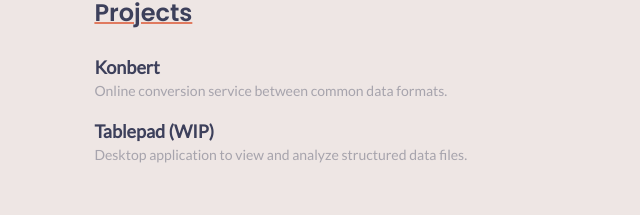
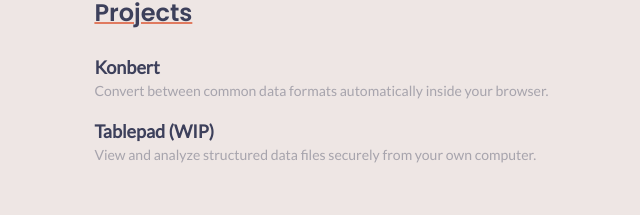
Before and after one commit to boudra/moboudra.com, a Next.js app: page / in a window 1280 px wide. Shown: the part 139-354 px from the top of the page, without its empty margins (260-900 px from the left). Built offline with nearby package versions, Linux system fonts and the light colour scheme.

Commit message:
update projects copy

```diff
--- a/pages/index.js
+++ b/pages/index.js
@@ -27,13 +27,14 @@
   const projects = [
     {
       title: "Konbert",
-      description: "Online conversion service between common data formats.",
+      description:
+        "Convert between common data formats automatically inside your browser.",
       link: "https://konbert.com",
     },
     {
       title: "Tablepad (WIP)",
       description:
-        "Desktop application to view and analyze structured data files.",
+        "View and analyze structured data files securely from your own computer.",
       link: "https://tablepad.io",
     },
   ];
```
